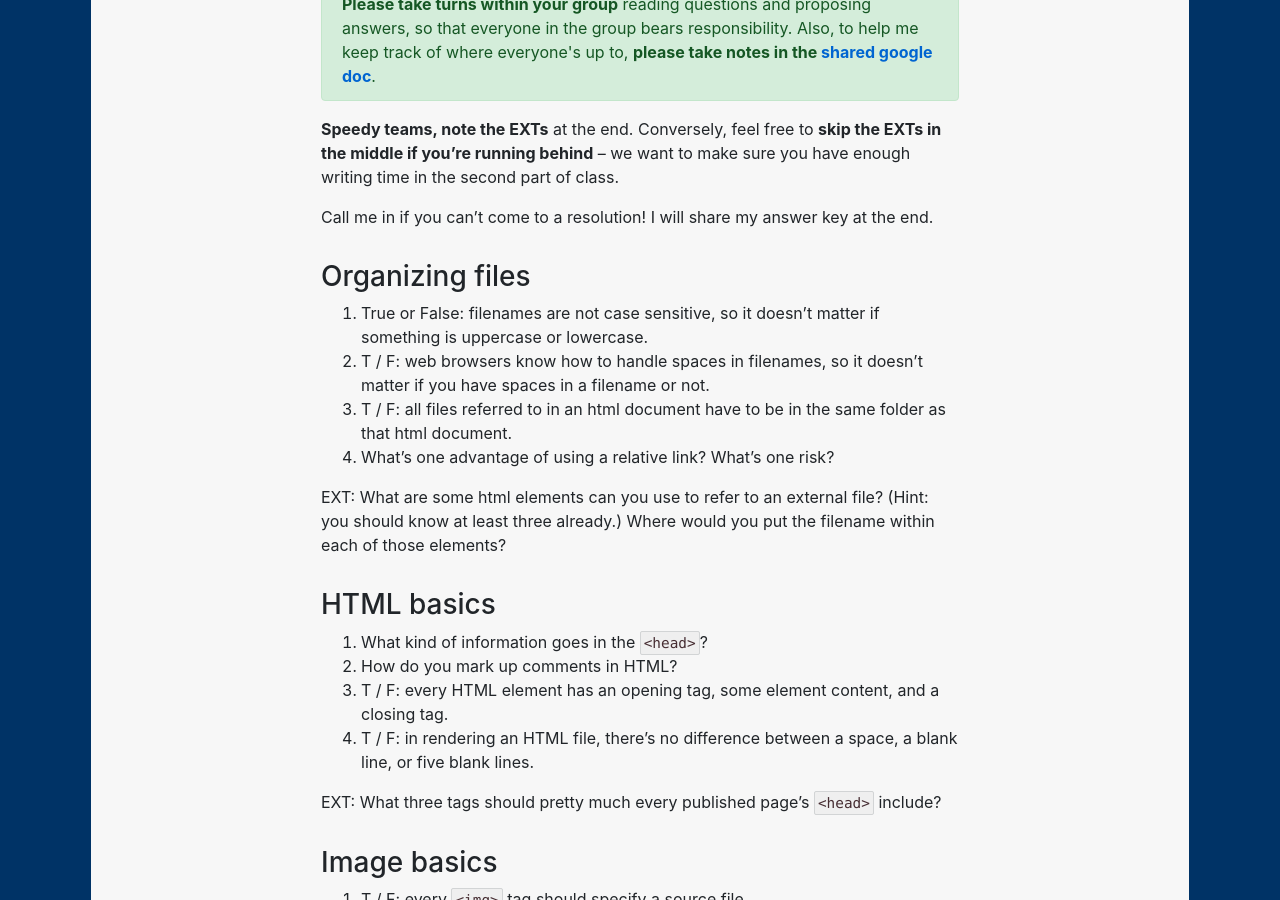
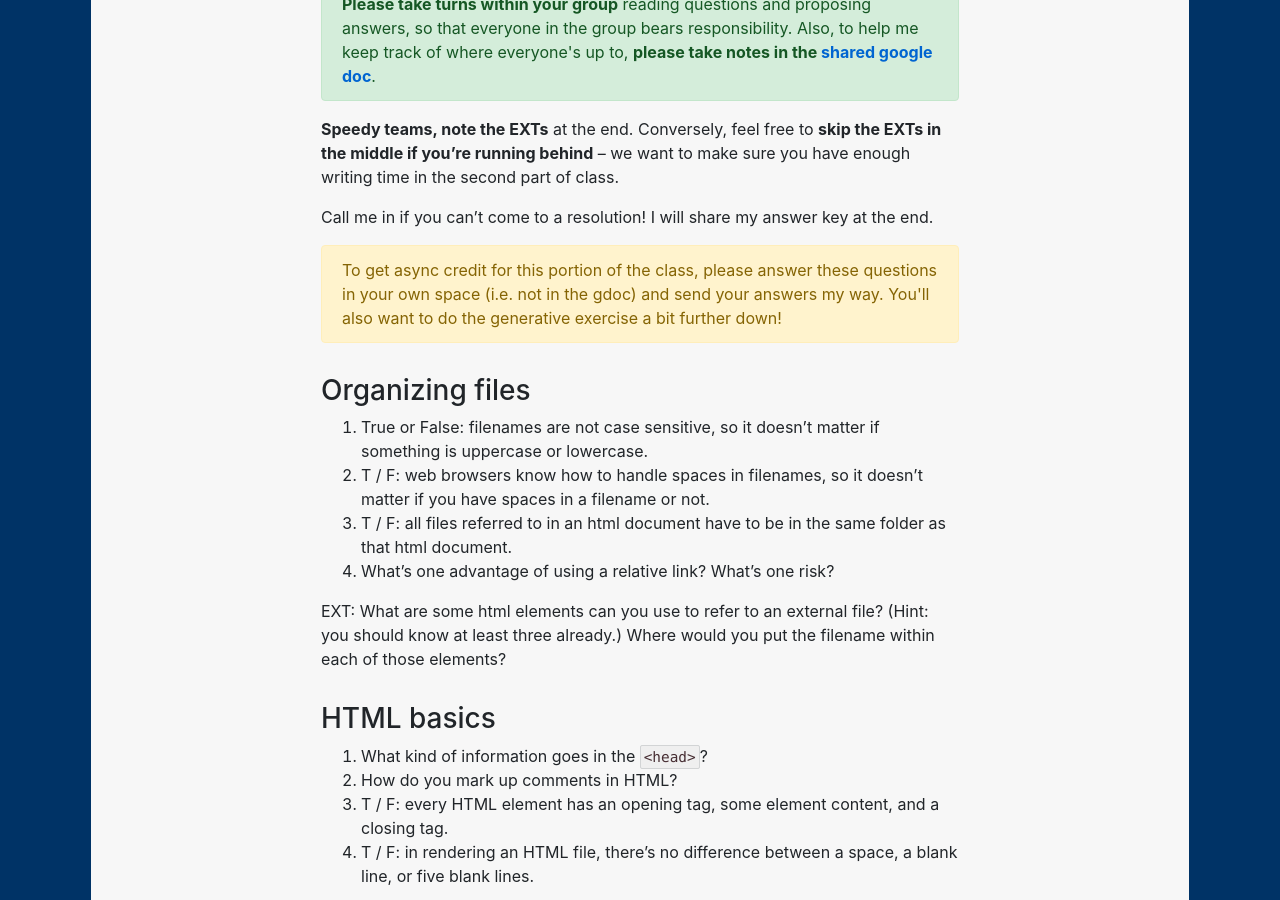
Before and after one commit to benmiller314/cdm2021spring, a Jekyll site: the page built from plans/lesson-17.md, in a window 1280 px wide and 900 px high, scrolled down 874 px. Built offline with Jekyll 4.4.1, drawn with Linux system fonts in a browser that asks for light colours; our own code applies the rules of GitHub Pages for plain Markdown files; some of the changed text lies outside the part shown.

Commit message:
add async guidelines

```diff
--- a/plans/lesson-17.md
+++ b/plans/lesson-17.md
@@ -22,6 +22,12 @@ In breakout rooms, work through the following questions, and be ready to discuss
 **Speedy teams, note the EXTs** at the end. Conversely, feel free to **skip the EXTs in the middle if you're running behind** – we want to make sure you have enough writing time in the second part of class.
 
 Call me in if you can't come to a resolution! I will share my answer key at the end.
+
+<div class="alert alert-warning">
+To get async credit for this portion of the class, please answer these questions in your own space (i.e. not in the gdoc) and send your answers my way.
+
+You'll also want to do the generative exercise a bit further down!
+</div>
 
 
 ### Organizing files
@@ -92,6 +98,10 @@ Let me know if you have any challenges or questions after reading my answer key!
 ## 3. Loop writing (10 min) <!-- for a 2:50 start, you have to get here by 3:25, ending by 3:35 -->
 The assignment for Tuesday includes another two chapters in the tutorial, a game to play (or a blog post to read) about advanced CSS selectors... and a short proposal for your website project. In a moment, I'll lead you through a generative writing exercise designed to help you come up with an idea to propose.
 
+<div class="alert alert-warning">
+Asynchronous participants, please work through the questions on your own! You can listen along to the recording, or you can set yourself a 2-minute timer for each question (or 10 minutes for the whole set of five).
+</div>
+
 <div class="alert alert-info">
 If you're feeling stuck during the loop writing, you can turn to one of the <a href="https://github.com/benmiller314/website-portfolio-2021spring#parachute-prompts">parachute prompts</a>.
 </div>
```
